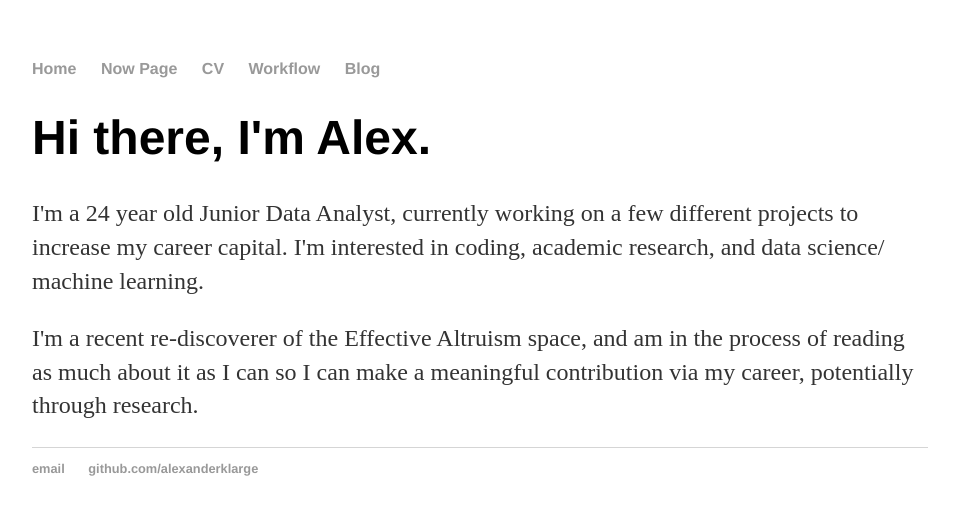
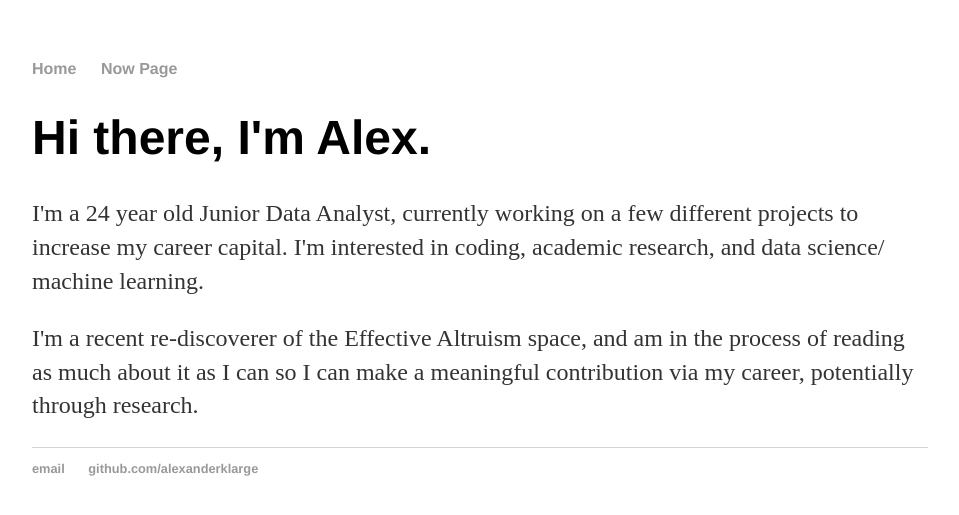
Before and after one commit to alexanderklarge/alexanderklarge.github.io, a Jekyll site: the page built from index.html, in a window 1280 px wide. Shown: the top 515 px of the page, without its empty margins (160-1119 px from the left). Built offline with Jekyll 4.4.1, drawn with Linux system fonts in a browser that asks for light colours.

Commit message:
Removed empty pages from template

```diff
--- a/_layouts/default.html
+++ b/_layouts/default.html
@@ -10,9 +10,9 @@
 	    		<ul>
 	        		<li><a href="/">Home</a></li>
 		        	<li><a href="/nowpage">Now Page</a></li>
-	        		<li><a href="/cv">CV</a></li>
-				<li><a href="/workflow">Workflow</a></li>
-	        		<li><a href="/blog">Blog</a></li>
+	        		<!--<li><a href="/cv">CV</a></li>-->
+					<!--<li><a href="/workflow">Workflow</a></li>-->
+	        		<!--<li><a href="/blog">Blog</a></li>-->
 	    		</ul>
 			</nav>
 			<div class="container">
```
